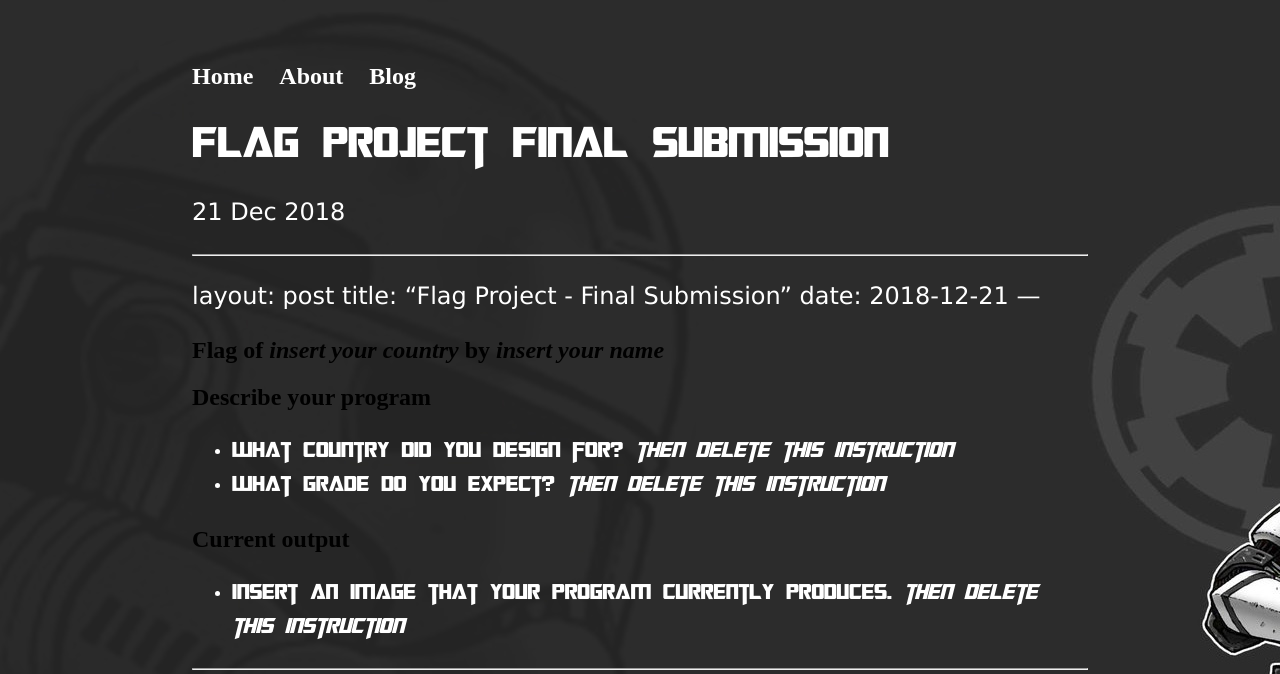
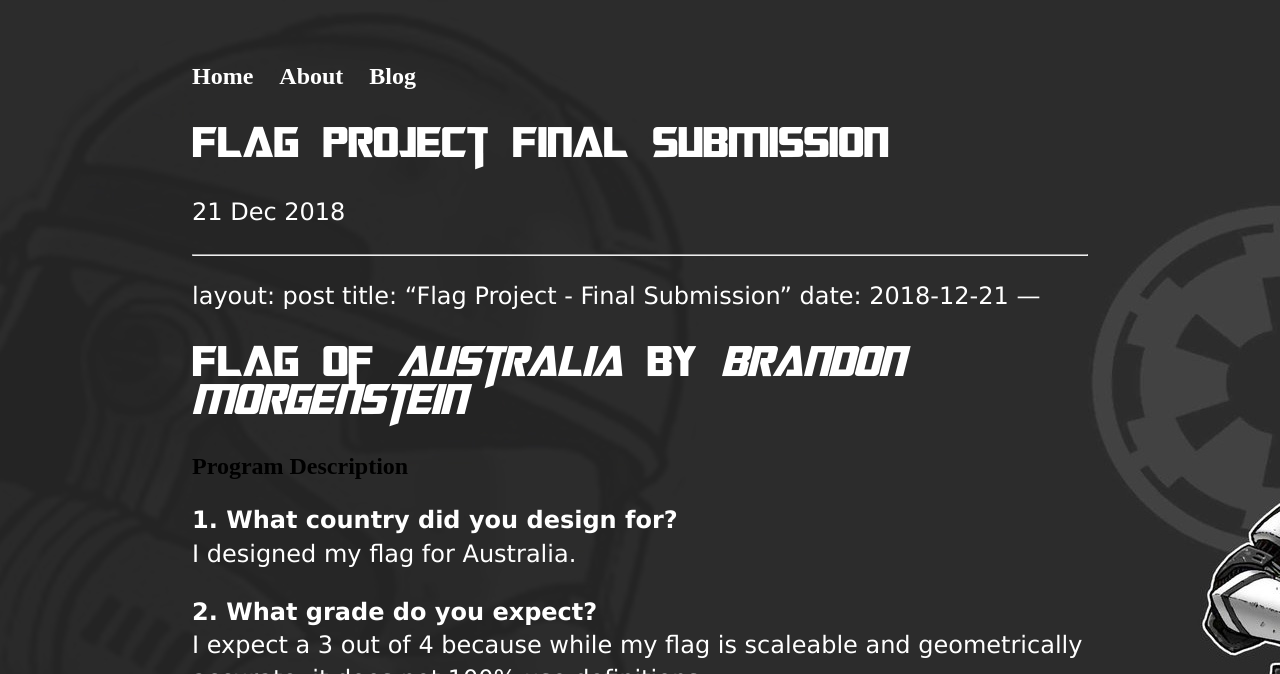
Before and after one commit to brandonm4478/brandonm4478.github.io, a Jekyll site: the page built from _posts/2018-12-21-flag-project-final-submission.md, in a window 1280 px wide and 1400 px high. Shown: the top 674 px of the window. Built offline with Jekyll 4.4.1, drawn with Linux system fonts in a browser that asks for light colours; our own code applies the rules of GitHub Pages for plain Markdown files; some of the changed text lies outside the part shown; grey boxes are pictures that could not be loaded.

Commit message:
Update 2018-12-21-flag-project-final-submission.md

```diff
--- a/_posts/2018-12-21-flag-project-final-submission.md
+++ b/_posts/2018-12-21-flag-project-final-submission.md
@@ -5,24 +5,26 @@ title: "Flag Project - Final Submission"
 date: 2018-12-21
 ---
 
-## Flag of _insert your country_ by _insert your name_
+# Flag of _Australia_ by _Brandon Morgenstein_
 
-## Describe your program
+## Program Description
+**1. What country did you design for?**
+I designed my flag for Australia.
 
--   What country did you design for? _then delete this instruction_
--   What grade do you expect? _then delete this instruction_
+**2. What grade do you expect?**
+I expect a 3 out of 4 because while my flag is scaleable and geometrically accurate, it does not 100% use definitions.
 
-<!--- Delete this comment and add your writing -->
-
-## Current output
-
--   Insert an image that your program currently produces. _then delete this instruction_
+## Current program output
 
 * * *
-![Flag](/images/final-flag.png)
+![Flag of Australia - Final](/img/Flag_of_Australia_final.png)
 * * *
 
-## Describe your process.
+## Development Process
+**1. What are some questions, strategies, help from peers or teachers, or thinking that got you to this point?**
+**1a. Questions**
+
+
 
 -   What questions, strategies, help from peers or teacher, or thinking got you to this point? _then delete this instruction_
 
```
